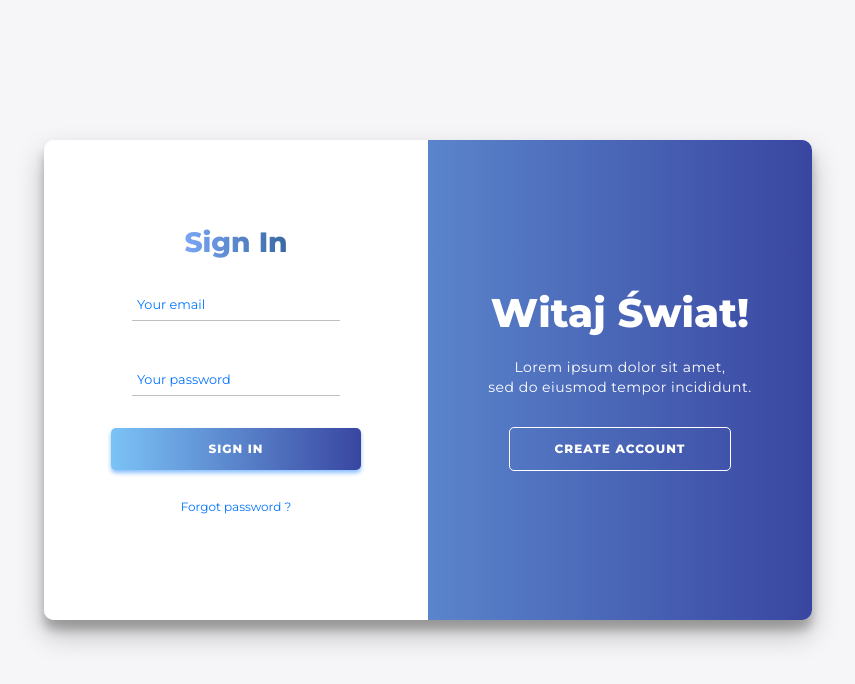
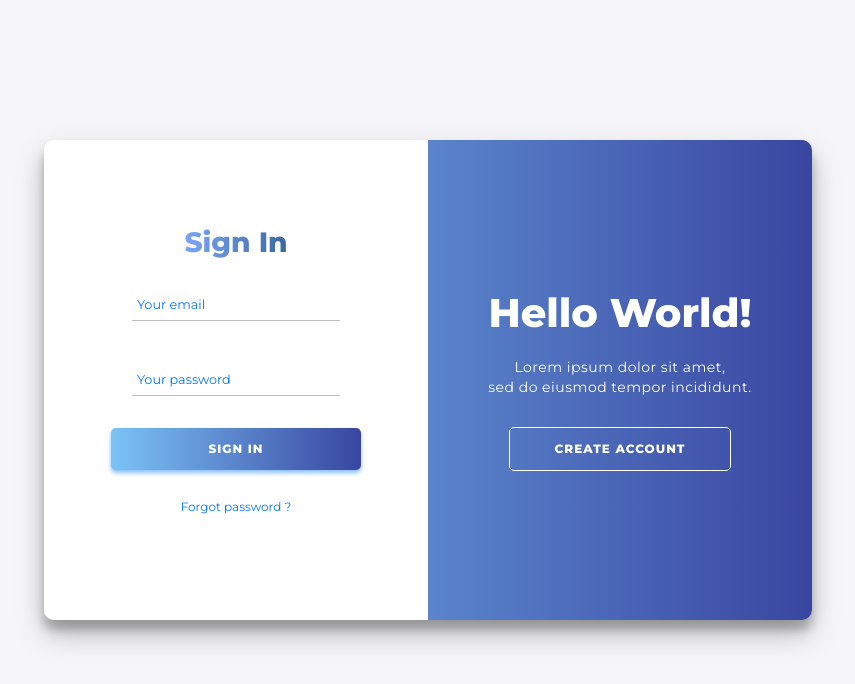
Before and after one commit to adaczer/Login-Form-12-Sliding-Validation, a plain HTML site: page index.html in a window 1280 px wide. Shown: the whole page, without its empty margins (212-1067 px from the left). Drawn offline with nearby package versions, Linux system fonts and the light colour scheme.

Commit message:
EN language add

```diff
--- a/index.html
+++ b/index.html
@@ -99,7 +99,7 @@
 
                 </div>
                 <div class="overlay-panel overlay-right">
-                    <h1>Witaj Świat!</h1>
+                    <h1>Hello World!</h1>
                     <p>Lorem ipsum dolor sit amet,<br>
                         sed do eiusmod tempor incididunt.</p>
                     <button class="ghost" id="signUp">CREATE ACCOUNT</button>
```
